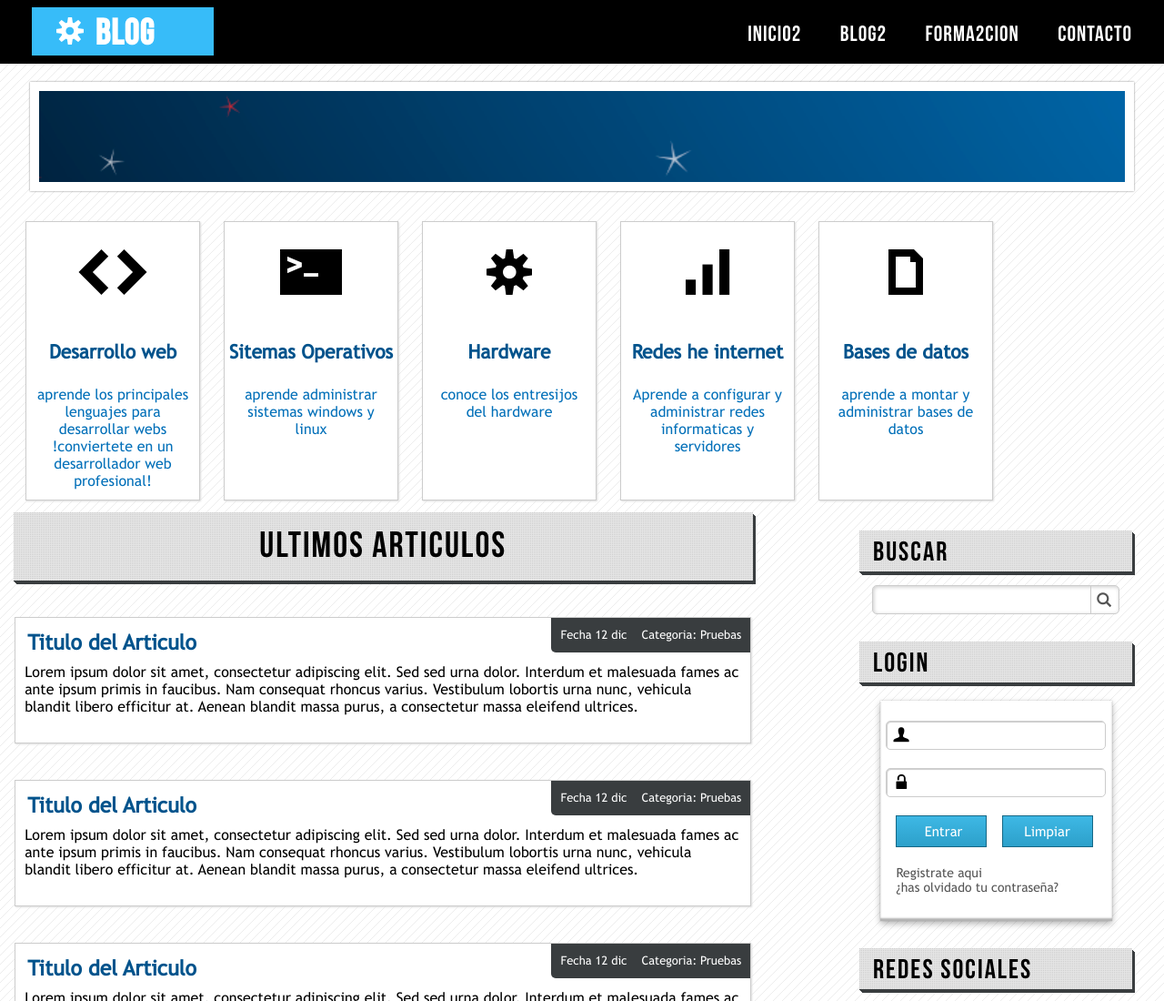
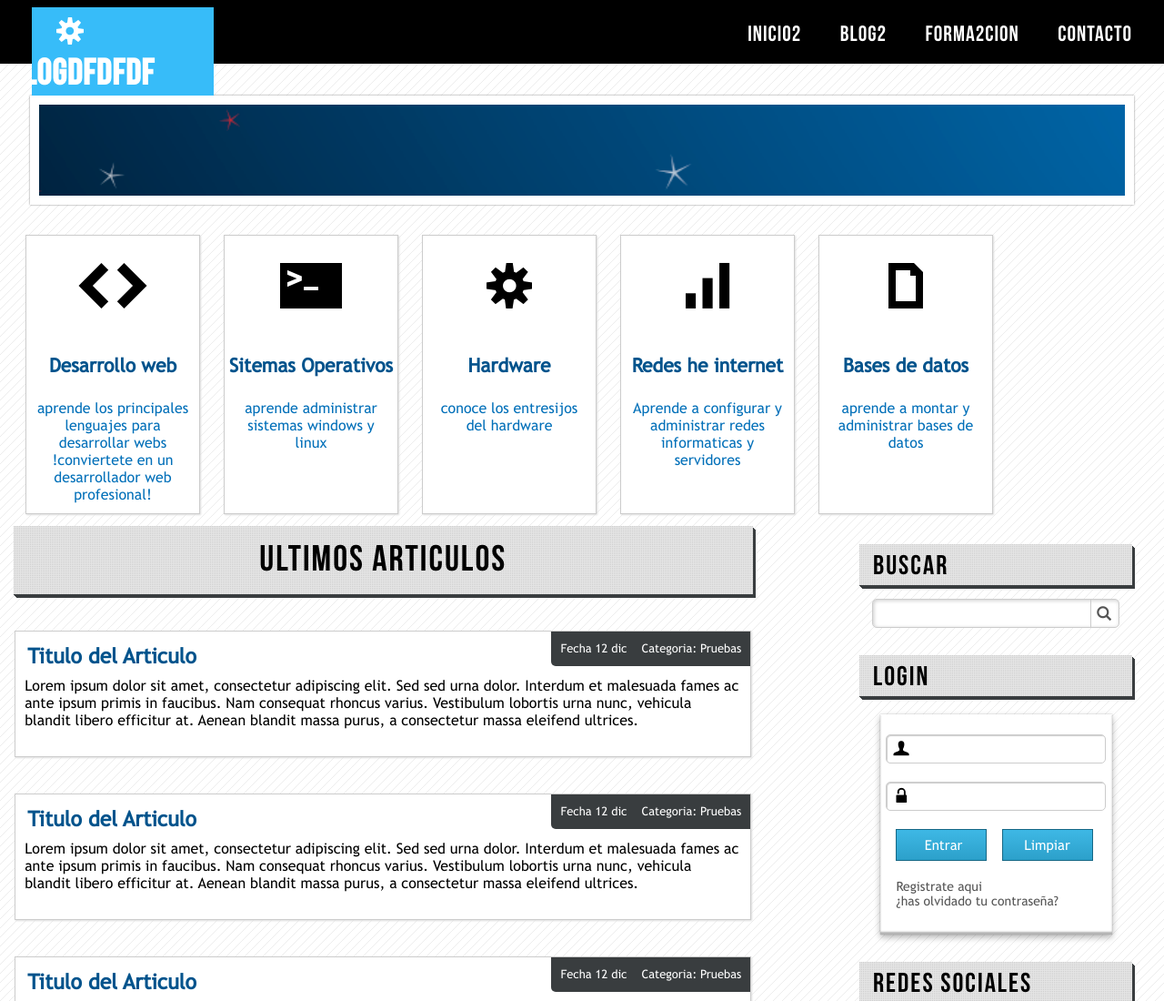
Before and after one commit to JafetTorresJ/testeando, a plain HTML site: page index.html in a window 1280 px wide. Shown: the top 1100 px of the page at 91% size. Drawn offline with Linux system fonts and the light colour scheme.

Commit message:
Ultimos cambios

```diff
--- a/index.html
+++ b/index.html
@@ -17,7 +17,9 @@
         <div class="wrap">
             <div id="logo">
                 <span class="gear">S</span>
-                <h3>BLOG</h3>
+                <h3>BLOGdfdfdf
+
+                </h3>
             </div>
             <nav id="menu">
                 <ul>
```
